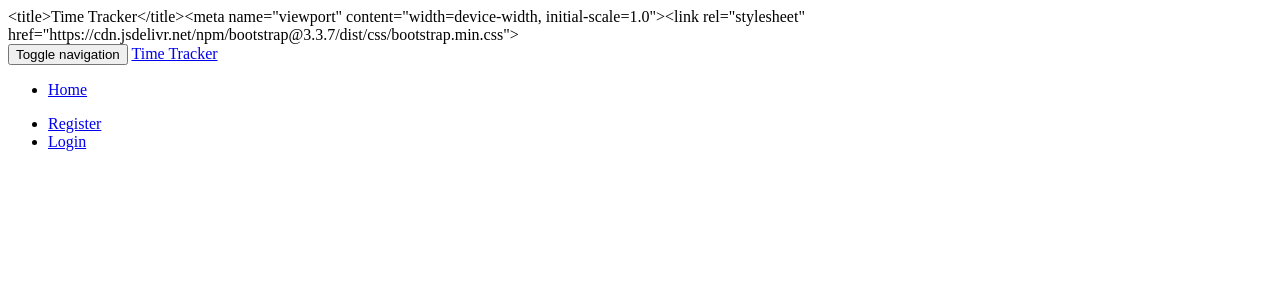
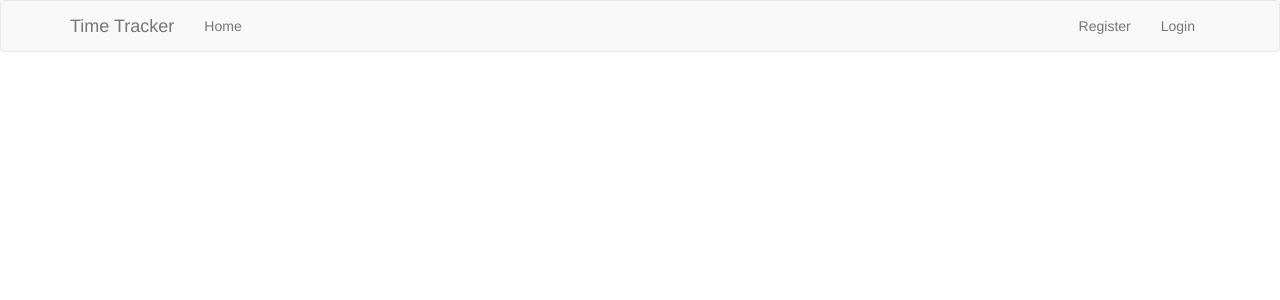
Before and after one commit to cdcf/time_tracker, a Flask app: page / in a window 1280 px wide. Shown: the top 300 px of the page. Run offline with Flask 2, Linux system fonts and the light colour scheme; some libraries are stand-ins or nearby versions.

Commit message:
remove super() part in base.html
Rendering in web browser is just ugly, seems I can’t make super() work
as expected…

```diff
--- a/app/templates/base.html
+++ b/app/templates/base.html
@@ -1,11 +1,6 @@
 {% extends "bootstrap/base.html" %}
 
 {% block title %}Time Tracker{% endblock %}
-
-{% block head %}
-{{ super() }}
-<link rel="stylesheet" type="text/css" href="{{ url_for('static', filename='styles.css') }}">
-{% endblock %}
 
 {% block navbar %}
 <div class="navbar navbar-default" role="navigation">
```
